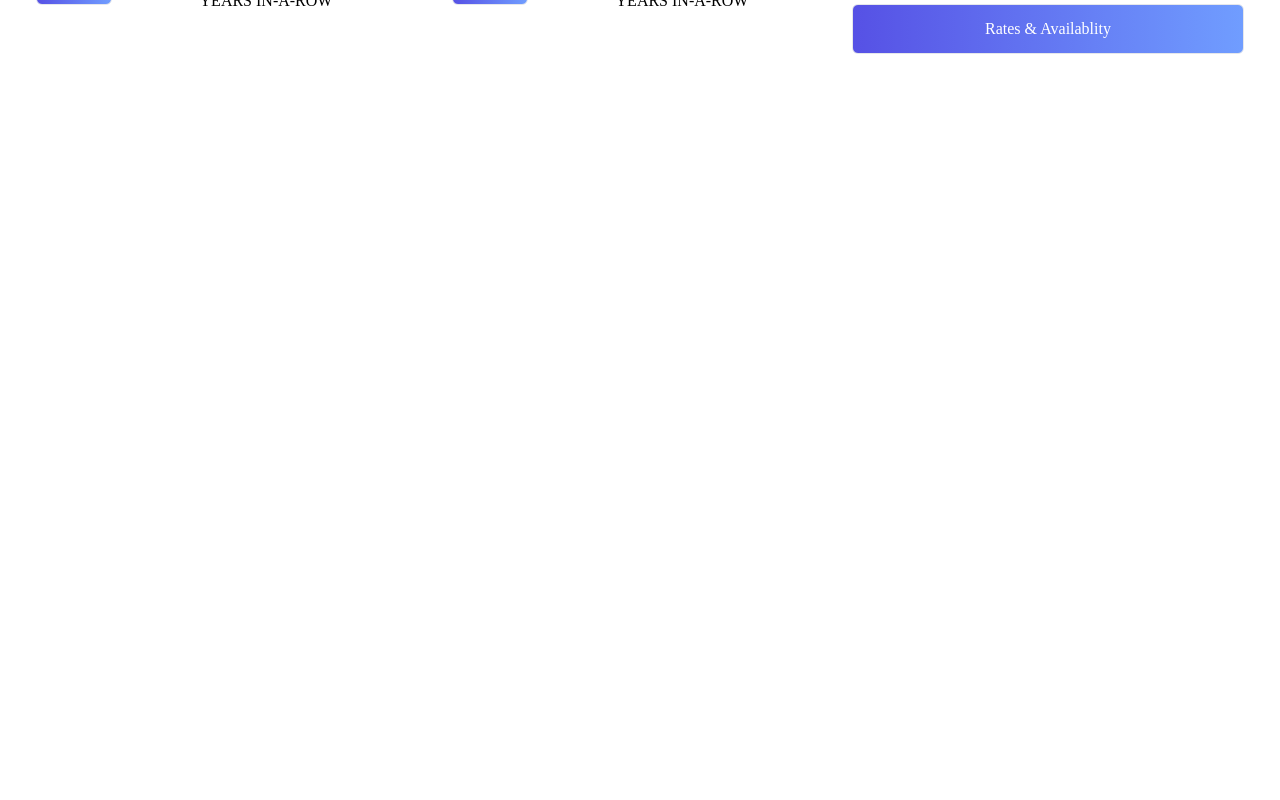
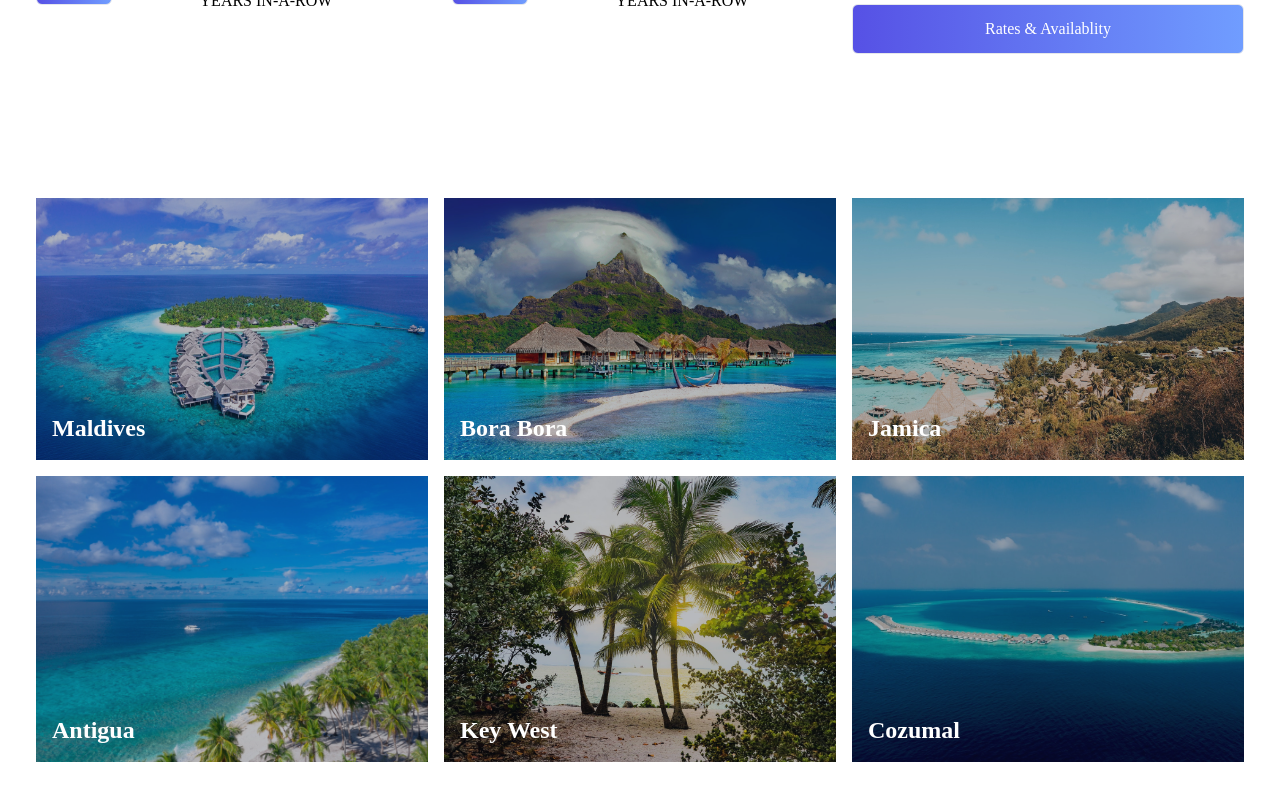
Before and after one commit to HassanShanJava/react-tailwinds-video, a React (Create React App) app: page / in a window 1280 px wide. Shown: the part 1986-2786 px from the top of the page. Before the commit the page ends 2120 px from the top, so only its background shows below. Built offline with nearby package versions, Linux system fonts and the light colour scheme.

Commit message:
finished select props, nxt slider

```diff
--- a/src/App.js
+++ b/src/App.js
@@ -3,6 +3,7 @@
 import Hero from "./components/Hero";
 import NavBar from "./components/NavBar";
 import Search from "./components/Search";
+import Selects from "./components/Selects";
 
 function App() {
   return (
@@ -11,6 +12,7 @@
       <Hero/>
       <Destinations/>
       <Search/>
+      <Selects/>
     </div>
   );
 }
--- /dev/null
+++ b/src/components/Selects.jsx
@@ -0,0 +1,28 @@
+import React from 'react'
+
+import BoraBora from '../assets/borabora.jpg';
+import BoraBora2 from '../assets/borabora2.jpg';
+import Maldives from '../assets/maldives.jpg';
+import Maldives2 from '../assets/maldives2.jpg';
+import Maldives3 from '../assets/maldives3.jpg';
+import KeyWest from '../assets/keywest.jpg';
+
+import SelectsCards from './SelectsCards';
+
+const Selects = () => {
+  return (
+    <div className='max-w-[1240px] mx-auto px-4 py-16 grid sm:grid-cols-2 lg:grid-cols-3 gap-4'>
+
+        <SelectsCards img={Maldives} name='Maldives' />
+        <SelectsCards img={BoraBora} name='Bora Bora' />
+        <SelectsCards img={BoraBora2} name='Jamica' />
+        <SelectsCards img={Maldives2} name='Antigua' />
+        <SelectsCards img={KeyWest} name='Key West' />
+        <SelectsCards img={Maldives3} name='Cozumal' />
+
+
+    </div>
+  )
+}
+
+export default Selects
--- /dev/null
+++ b/src/components/SelectsCards.jsx
@@ -0,0 +1,17 @@
+import React from "react";
+
+const SelectsCards = (props) => {
+  return (
+    <div className="relative hover:scale-105 duration-300">
+      <img className="w-full h-full object-cover" src={props.img} alt="/" />
+      {/* overlay */}
+      <div className="bg-gray-900/30 absolute top-0 left-0 w-full h-full">
+        <p className="left-4 bottom-4 text-2xl text-white absolute font-bold">
+          {props.name}
+        </p>
+      </div>
+    </div>
+  );
+};
+
+export default SelectsCards;
```
